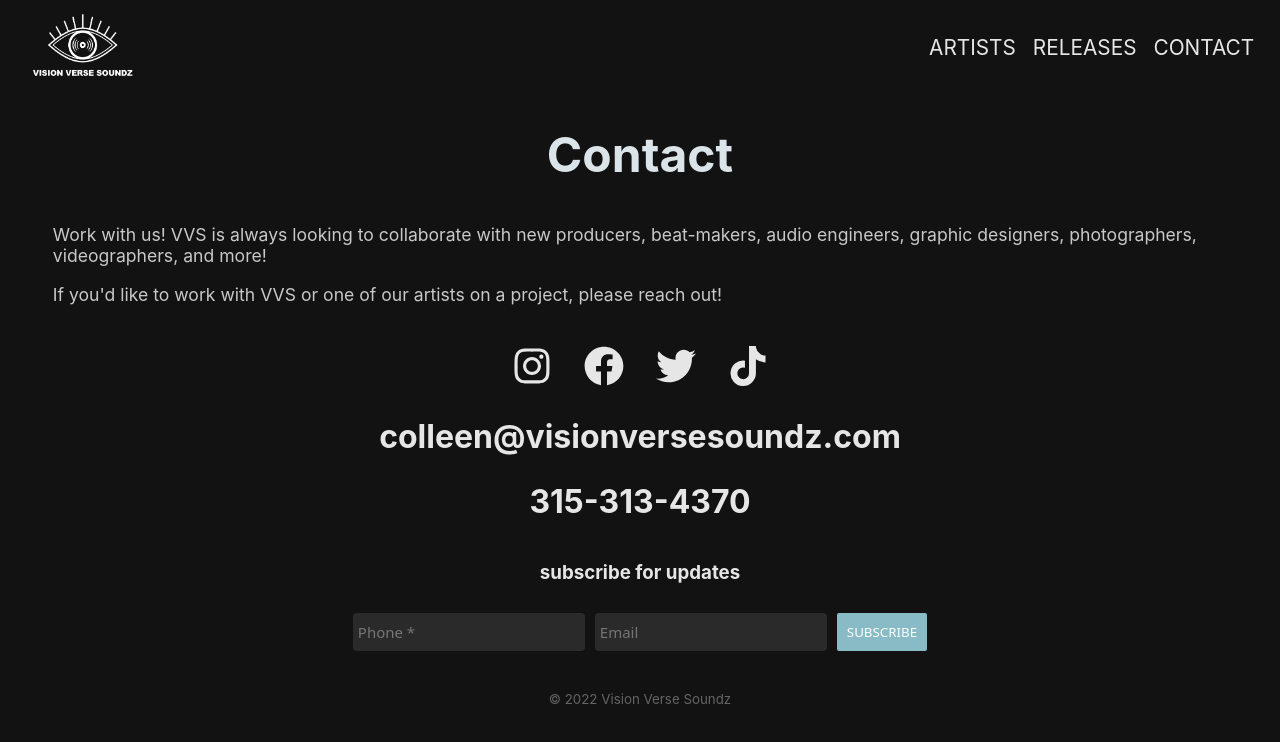
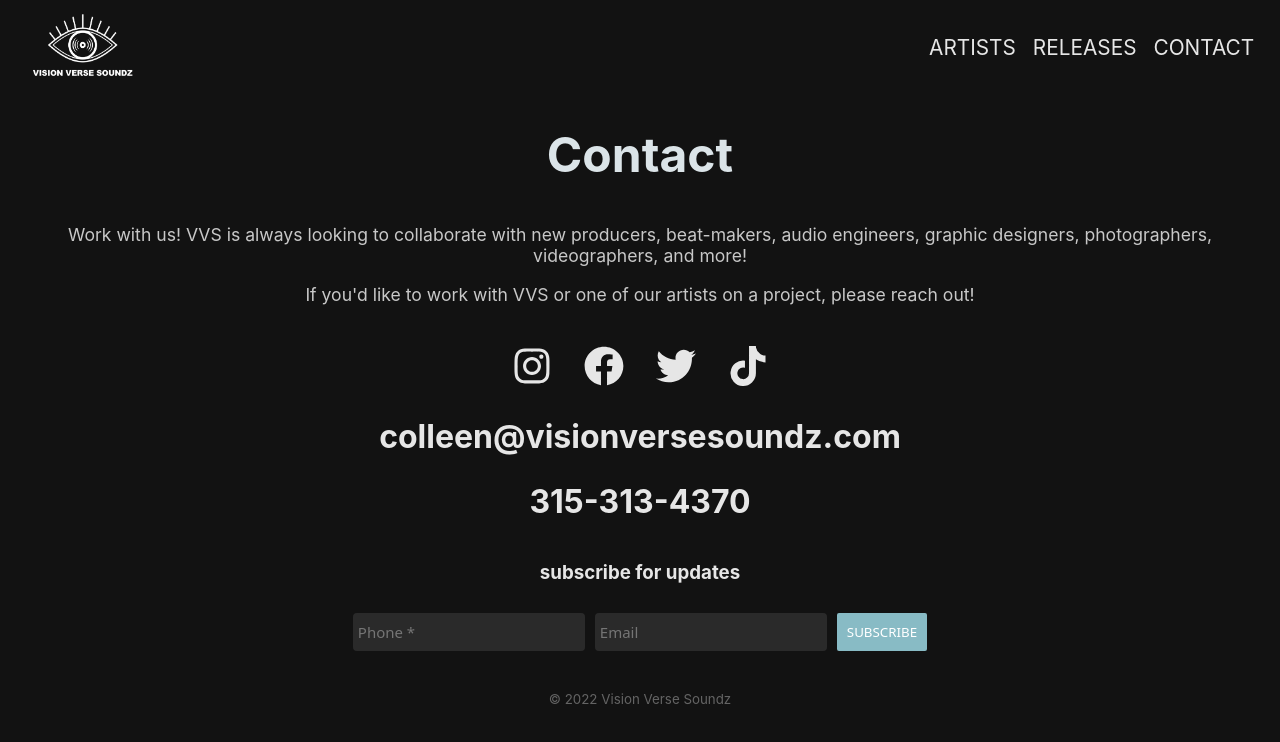
Before and after one commit to jasoncassella/vision-verse-soundz, a Next.js app: page /contact in a window 1280 px wide. Shown: the top 742 px of the page. Built offline with nearby package versions, Linux system fonts and the light colour scheme.

Commit message:
contact paragraph should  be centered

```diff
--- a/styles/globals.css
+++ b/styles/globals.css
@@ -161,6 +161,10 @@
   font-size: 2rem;
 }
 
+.contact .text {
+  text-align: center;
+}
+
 .releases {
   display: flex;
   justify-content: space-evenly;
```
